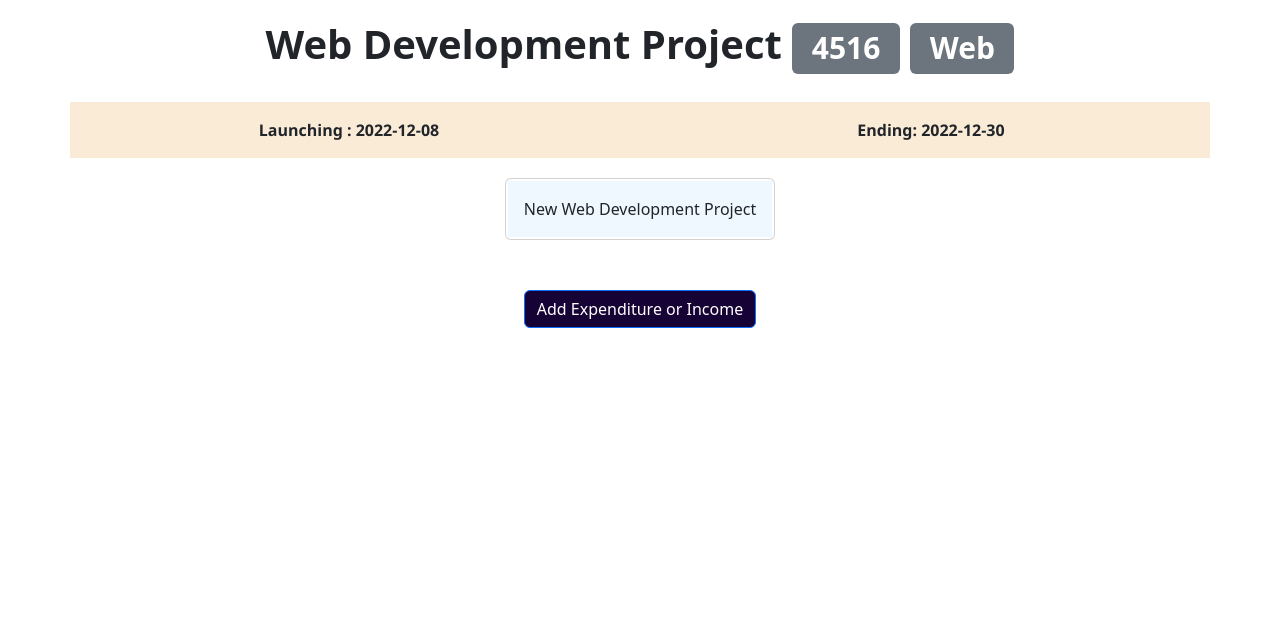
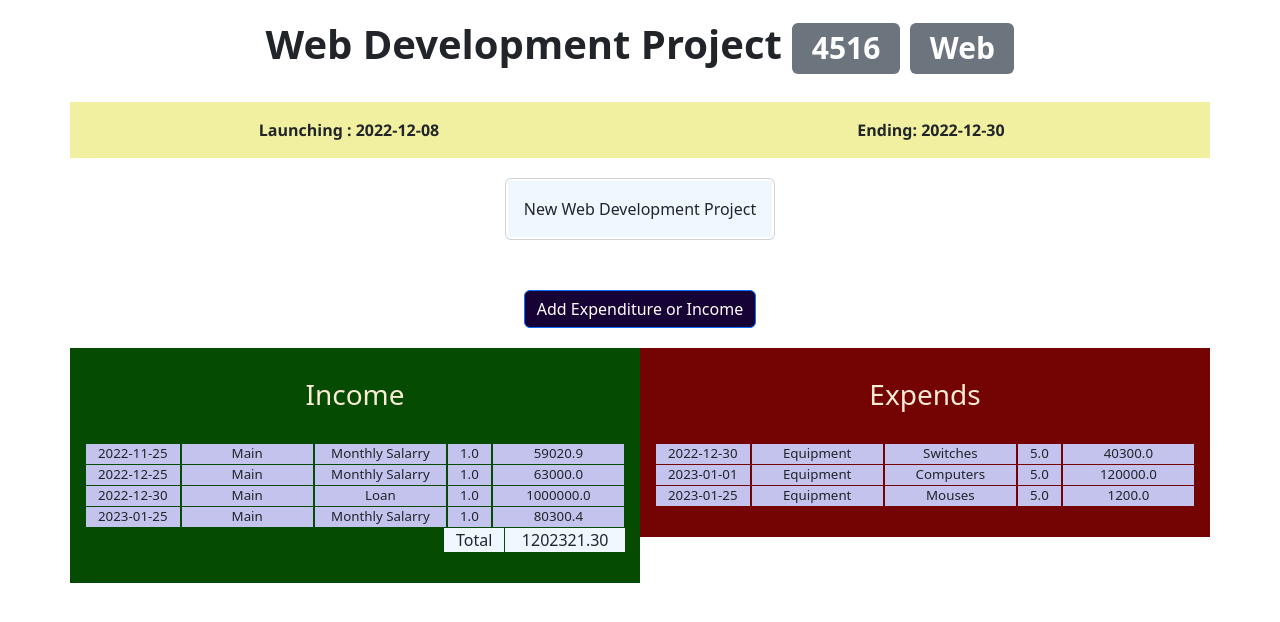
Before and after one commit to ravinduHV/Event_Manager, a Flask app: page /event?id=4516 in a window 1280 px wide. Shown: the part 56-678 px from the top of the page. Run offline with Flask 2, Linux system fonts and the light colour scheme; some libraries are stand-ins or nearby versions.

Commit message:
Mid night last

```diff
--- a/app.py
+++ b/app.py
@@ -5,6 +5,8 @@ import random
 
 
 app = Flask(__name__)
+
+app.jinja_env.add_extension('jinja2.ext.do')
 
 app.config["TEMPLATES_AUTO_RELOAD"] = True
 
@@ -57,26 +59,53 @@ def new_event():
 def event():
     if request.method == "POST":
         id = request.form.get("id")
-        income_expenditure = request.form.get("income_expenditure") # return integer 1 or 2
+        income_expenditure = int(request.form.get("income_expenditure")) # return integer 1 or 2::::: try to do it else error can happen
         _type = request.form.get("type")
         item = request.form.get("item")
         units = request.form.get("units")
         unit_price = request.form.get("unit_price")
+        date = request.form.get("date")
 
-        if not id or not income_expenditure or not _type or not item or not unit_price:
+        if not id or not income_expenditure or not _type or not item or not unit_price or not date:
             flash("Mandatory fields should not be empty ")
             return redirect(("/event?id="+id))
 
         if income_expenditure == 1 and not units:
             units = 1
-        ##update tables
+
+        #checks for data
+        try:
+            units = float(units)
+            unit_price = float(unit_price)
+        except:
+            flash("Units and Unit_price [DATA UNMATCH]")
+            return redirect(("/event?id="+id))
+
+        #check for valied date by separating and check with regex
+
+        #update tables
+        if income_expenditure == 1:
+            db.execute("INSERT INTO budget_income (project_id, type, item, amount, units, date) VALUES(?, ?, ?, ?, ?, ?)", int(id), _type, item, unit_price, units, date)
+        elif income_expenditure == 2:
+            db.execute("INSERT INTO budget_expenditure (project_id, type, item, amount, units, date) VALUES(?, ?, ?, ?, ?, ?)", int(id), _type, item, unit_price, units, date)
+
 
         return redirect(("/event?id="+id))
     else:
         id = request.args
-        if not id:
+        if not id["id"]:
             return redirect("/")
         project = db.execute("SELECT * FROM events WHERE id=?", id["id"])
         income_catagory = db.execute("SELECT type FROM budget_income WHERE project_id=?", int(id["id"]))
         expenditure_catagory = db.execute("SELECT type FROM budget_expenditure WHERE project_id=?", int(id["id"]))
-        return render_template("event.html", project=project, catagory=(income_catagory+expenditure_catagory))
+
+        income_details = sorted(db.execute("SELECT * FROM budget_income WHERE project_id=?", int(id["id"]) ), key=lambda x: x["date"])
+        expenditure_details = sorted(db.execute("SELECT * FROM budget_expenditure WHERE project_id=?", int(id["id"]) ), key=lambda x: x["date"])
+
+        catagory=[]
+        for _ in income_details:
+            catagory.append(_["type"])
+        for _ in expenditure_details:
+            catagory.append(_["type"])
+
+        return render_template("event.html", project=project, catagory=set(catagory), income=income_details, expenditure=expenditure_details)
--- a/static/style/event.css
+++ b/static/style/event.css
@@ -5,8 +5,8 @@
 }
 
 
-.container{
-    background-color: antiquewhite;
+#dates{
+    background-color: rgb(241, 240, 160);
 }
 
 .p-3{
@@ -50,3 +50,41 @@
     margin-right: auto;
     margin-top: 30px;
 }
+
+#line{
+    margin: 1px;
+}
+.line_col{
+    background-color: rgb(195, 195, 238);
+    margin-left: 1px;
+    margin-right: 1px;
+    font-size: smaller;
+    font-weight: 500;
+}
+
+#income_col{
+    background-color: rgb(5, 75, 2);
+    padding-top: 10px;
+    padding-bottom: 30px;
+    padding-left: 2px;
+    padding-right: 2px;
+}
+
+#expend_col{
+    background-color: rgb(116, 3, 3);
+    padding-top: 10px;
+    padding-bottom: 30px;
+    padding-left: 2px;
+    padding-right: 2px;
+}
+
+.listing_title{
+    margin-top: 20px;
+    color: antiquewhite;
+}
+
+.total{
+    background-color: aliceblue;
+    font-size: medium;
+    font-weight: 500;
+}
--- a/templates/event.html
+++ b/templates/event.html
@@ -22,7 +22,7 @@
     <h1 id="title">{{project[0]["name"].title()}} <span class="badge bg-secondary">{{project[0]["id"]}}</span> <span class="badge bg-secondary">{{project[0]["catagory"].title()}}</span></h1>
 
     <div class="details">
-        <div class="container overflow-hidden text-center">
+        <div class="container overflow-hidden text-center" id="dates">
             <div class="row gx-5">
                 <div class="col">
                 <div class="p-3">Launching : {{ project[0]["starting_date"] }}</div>
@@ -80,6 +80,11 @@
                                 </div>
 
                                 <div class="form-floating mb-3">
+                                    <input type="date" class="form-control" id="floatingdate" placeholder="Resulting Date" name="date" autocomplete="off">
+                                    <label for="floatingdate">Resulting Date</label>
+                                </div>
+
+                                <div class="form-floating mb-3">
                                     <input type="number" step="0.01" class="form-control" id="floatingunits" placeholder="Item" name="units" autocomplete="off">
                                     <label for="floatingunits">Units</label>
                                 </div>
@@ -107,4 +112,76 @@
             })
         </script>-->
     </div>
+
+    <div class="budget_listing">
+        <div class="container text-center">
+            <div class="row align-items-start">
+              <div class="col" id="income_col">
+                <h3 class="listing_title">Income</h3>
+                <br>
+                {% set total = [] %}
+                {% for line in income%}
+                    <div class="container text-center">
+                        <div class="row align-items-start" id="line">
+                        <div class="col-auto line_col">
+                            {{ line["date"] }}
+                        </div>
+                        <div class="col line_col">
+                            {{ line["type"] }}
+                        </div>
+                        <div class="col line_col">
+                            {{ line["item"] }}
+                        </div>
+                        <div class="col-auto line_col">
+                            {{ line["units"] }}
+                        </div>
+                        <div class="col line_col">
+                            {{ line["amount"] }}
+                        </div>
+                        </div>
+                        {% do total.append((line["units"] | float)*(line["amount"] | float)) %}
+                    </div>
+                {% endfor %}
+                <div class="container text-center">
+                    <div class="row align-items-start" id="line">
+                    <div class="col total"></div>
+                    <div class="col total"></div>
+                    <div class="col total"></div>
+                    <div class="col-auto total">Total</div>
+                    {% set Total = namespace(value=0) %}
+                    {% for num in total %}
+                            {% set Total.value = Total.value + num %}
+                    {% endfor %}
+                    <div class="col total" style="margin-left: 1px;">{{ '%0.2f'|format(Total.value|float) }}</div>
+                    </div>
+                </div>
+              </div>
+              <div class="col" id="expend_col">
+                <h3 class="listing_title">Expends</h3>
+                <br>
+                {% for line in expenditure%}
+                    <div class="container text-center">
+                        <div class="row align-items-start" id="line">
+                        <div class="col-auto line_col">
+                            {{ line["date"] }}
+                        </div>
+                        <div class="col line_col">
+                            {{ line["type"] }}
+                        </div>
+                        <div class="col line_col">
+                            {{ line["item"] }}
+                        </div>
+                        <div class="col-auto line_col">
+                            {{ line["units"] }}
+                        </div>
+                        <div class="col line_col">
+                            {{ line["amount"] }}
+                        </div>
+                        </div>
+                    </div>
+                {% endfor %}
+              </div>
+            </div>
+        </div>
+    </div>
 {% endblock %}
```
Also changed, not shown: manager.db.
